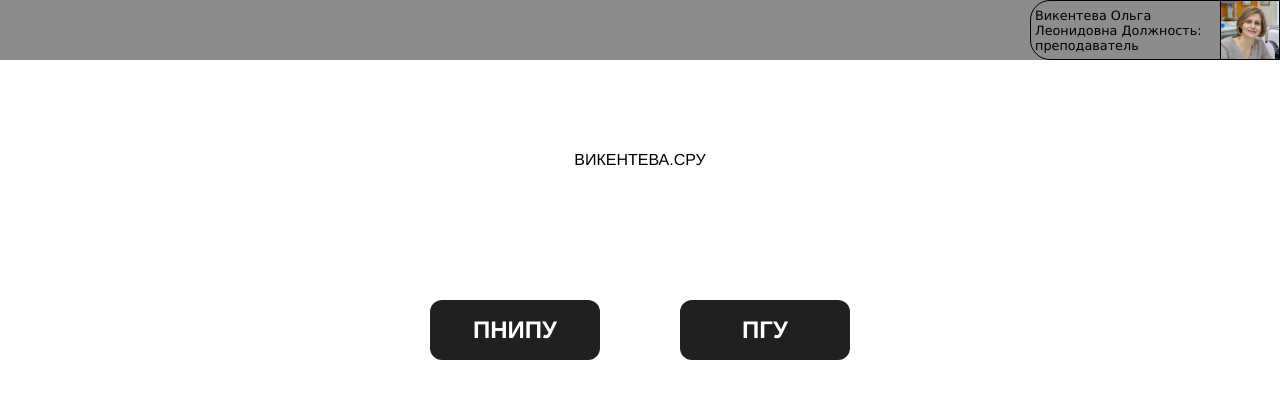
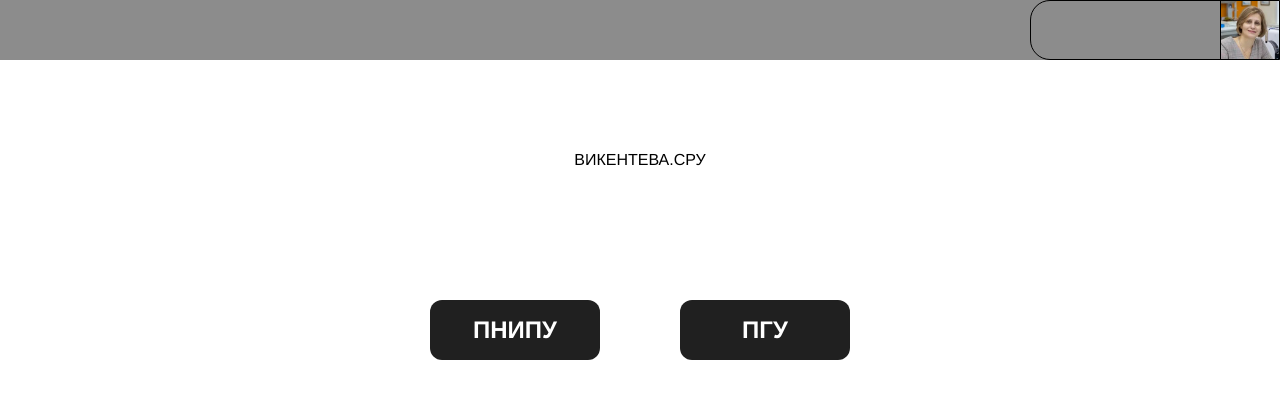
Before and after one commit to NabiulinDamir/Proj_VOL, a Vue app in the folder vue_web/: page / in a window 1280 px wide. Shown: the top 398 px of the page. Built offline with nearby package versions, Linux system fonts and the light colour scheme.

Commit message:
санечка поможет

```diff
--- a/vue_web/src/components/BaseComponents/PrepodCart.vue
+++ b/vue_web/src/components/BaseComponents/PrepodCart.vue
@@ -2,7 +2,7 @@
     <div class='Cart'>
 
         <div class="Container-Up">
-            <div class="info">{{PrepodInfo}}</div>
+            <div class="info"><li v-for="teacher in teachers" :key="teacher.id">{{ teacher.name }}</li></div>
             <div class="img" ><img src="/src/ico/VOL.png" alt="ошибка"></div>
         </div>
 
@@ -28,12 +28,21 @@
 
 </template>
 
-<script setup>
-var PrepodInfo = "Викентева Ольга Леонидовна\nДолжность: преподаватель";
+<script>
+import { mapState, mapActions } from 'vuex'
 
-
-
-
+export default {
+  computed: {
+    teachers() {
+      return this.$store.getters['teacher/allTeachers'];
+    }
+  },
+  created() {
+    // В реальном приложении следует использовать действия для получения списка учителей
+    //this.$store.dispatch('teacher/fetchTeachers');
+  }
+};
+// const PrepodInfo = "Викентева Ольга Леонидовна\nДолжность: преподаватель";
 </script>
 
 <style lang="scss" scoped>
--- a/vue_web/src/main.js
+++ b/vue_web/src/main.js
@@ -3,9 +3,11 @@
 import { createApp } from 'vue'
 import App from './App.vue'
 import router from './router'
+import store from './store/index';
 
 const app = createApp(App)
 
 app.use(router)
+app.use(store)
 
 app.mount('#app')
--- /dev/null
+++ b/vue_web/src/store/index.js
@@ -0,0 +1,12 @@
+import { createStore, createLogger } from 'vuex'
+import teacher from './modules/Teacher'
+
+// const debug = process.env.NODE_ENV !== 'production'
+
+export default createStore({
+  modules: {
+    teacher
+  },
+  // strict: debug,
+  // plugins: debug ? [createLogger()] : []
+})
--- /dev/null
+++ b/vue_web/src/store/modules/Teacher.js
@@ -0,0 +1,25 @@
+const state = {
+    teachers: [
+      { id: 1, name: 'Иван Иванов' },
+      { id: 2, name: 'Петр Петров' }
+    ]
+  };
+
+  const getters = {
+    allTeachers: state => state.teachers
+  };
+
+  const actions = {
+    // Для примера, здесь могут быть асинхронные действия
+  };
+
+  const mutations = {
+    // Для примера, здесь могут быть мутации для изменения состояния
+  };
+
+  export default {
+    state,
+    getters,
+    actions,
+    mutations
+  };
```
